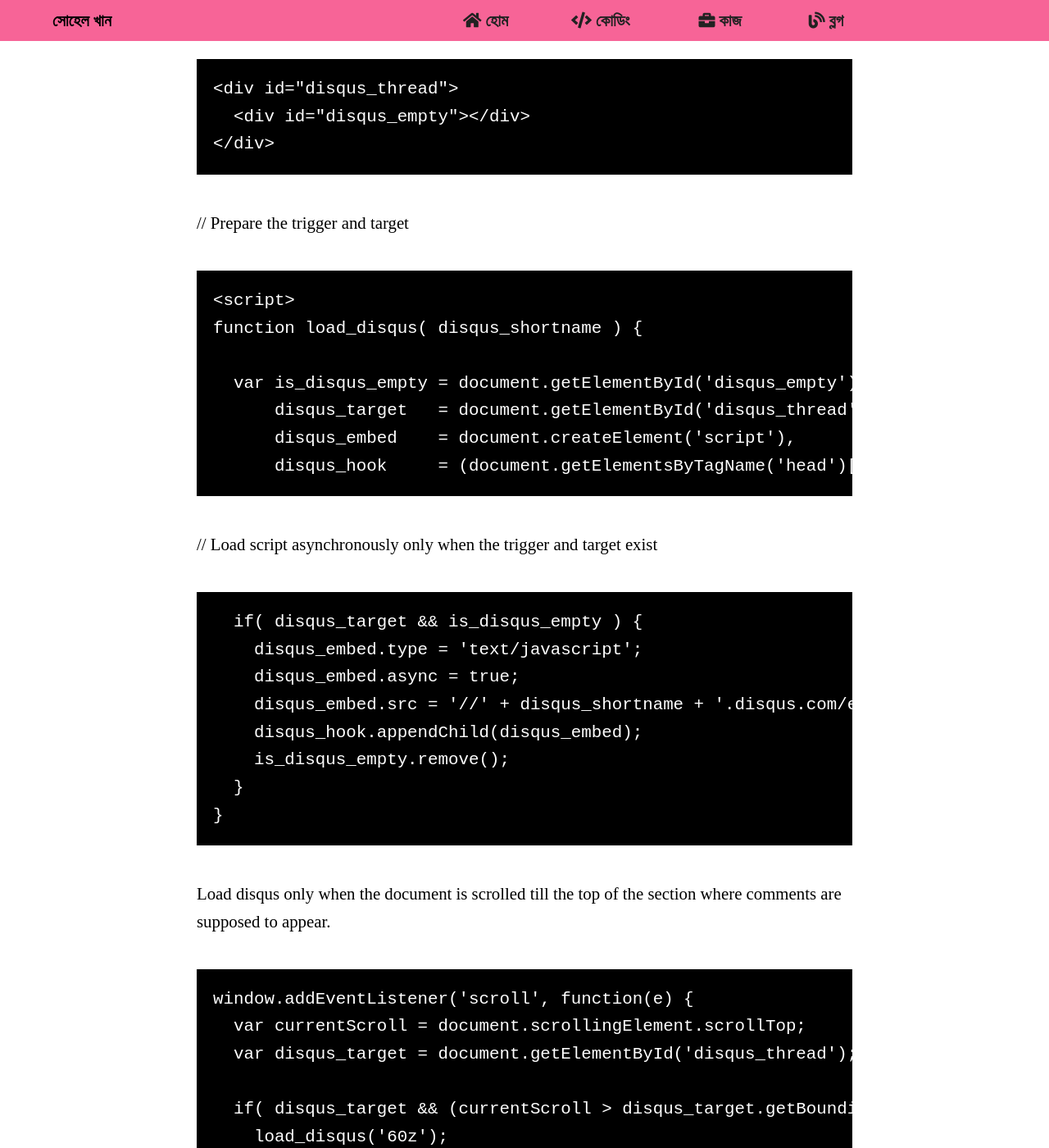
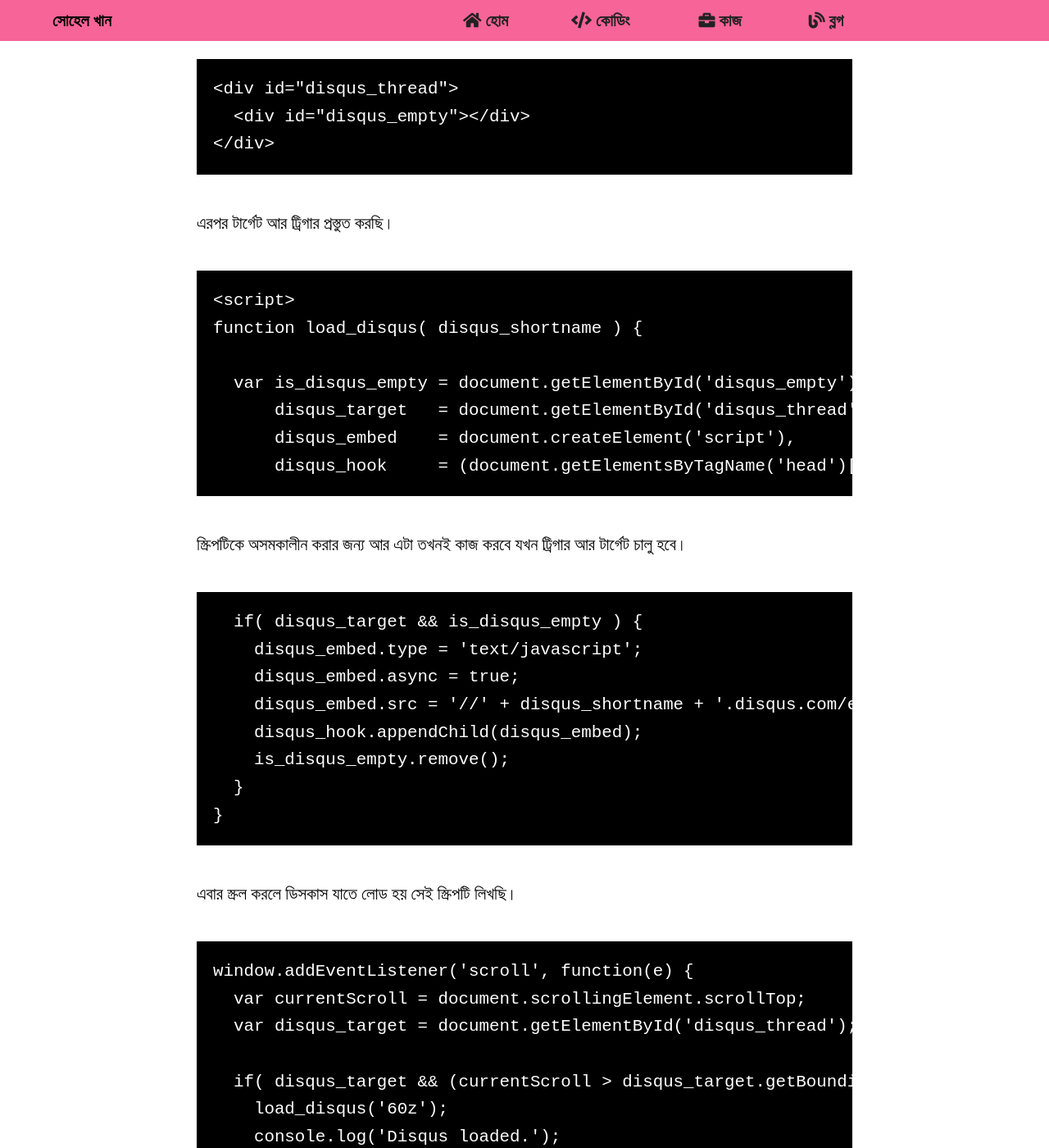
Before and after one commit to sohelkhanz/sohelkhanz.github.io, a Jekyll site: the page built from contents/markdown.md, in a window 1280 px wide and 1400 px high, scrolled down 7182 px. Shown: the whole window at 82% size. Built offline with Jekyll 4.4.1, drawn with Linux system fonts in a browser that asks for light colours; comment, search, counter and statistics services are not loaded; some of the changed text lies outside the part shown.

Commit message:
Update markdown.md

````diff
--- a/contents/markdown.md
+++ b/contents/markdown.md
@@ -164,14 +164,14 @@ permalink:
 layout:
 ---
 ```
-## কমেন্টস অন
+## কমেন্টস অন (লেজি লোড)
 কমেন্ট এ ল্যাজি ইফেক্ট জাভা স্ক্রিপ্ট ইউজ করছি যেহেতু আমি চাই না পেজে কোনো জিএস থাকে।
 ```
 <div id="disqus_thread">
   <div id="disqus_empty"></div>
 </div>
 ```
-// Prepare the trigger and target
+এরপর টার্গেট আর ট্রিগার প্রস্তুত করছি।
 ```
 <script>
 function load_disqus( disqus_shortname ) {
@@ -182,7 +182,7 @@ function load_disqus( disqus_shortname ) {
       disqus_hook     = (document.getElementsByTagName('head')[0] || document.getElementsByTagName('body')[0]);
 ```
 
-// Load script asynchronously only when the trigger and target exist
+স্ক্রিপটিকে অসমকালীন করার জন্য আর এটা তখনই কাজ করবে যখন ট্রিগার আর টার্গেট চালু হবে।
 ```
   if( disqus_target && is_disqus_empty ) {
     disqus_embed.type = 'text/javascript';
@@ -193,8 +193,7 @@ function load_disqus( disqus_shortname ) {
   }
 }
 ```
-Load disqus only when the document is scrolled till the top of the
- section where comments are supposed to appear.
+এবার স্ক্রল করলে ডিসকাস যাতে লোড হয় সেই স্ক্রিপটি লিখছি।
 ```
 window.addEventListener('scroll', function(e) {
   var currentScroll = document.scrollingElement.scrollTop;
@@ -208,7 +207,7 @@ window.addEventListener('scroll', function(e) {
 </script>
 ```
 
-স্ক্রল করে কিছুক্ষন অপেক্ষা করলে কমেন্টস দেখতে পারবেন। লেজি করার কারনে পেজ স্পিডে কোন সমস্যা হবে না।Performance চেক করতে পারেন [লাইটহাউজে](https://lighthouse-dot-webdotdevsite.appspot.com//lh/html?url=https%3A%2F%2F60z.github.io%2F)। [gtmetrix](https://gtmetrix.com/reports/60z.github.io/aQzXZHAY/)
+ স্ক্রল করে কিছুক্ষন অপেক্ষা করলে কমেন্টস দেখতে পারবেন। লেজি করার কারনে পেজ স্পিডে কোন সমস্যা হবে না।Performance চেক করতে পারেন [লাইটহাউজে](https://lighthouse-dot-webdotdevsite.appspot.com//lh/html?url=https%3A%2F%2F60z.github.io%2F)। [gtmetrix](https://gtmetrix.com/reports/60z.github.io/aQzXZHAY/)
 জিটিম্যাট্রিক্সে চেক করতে পারেন ওয়েবসাইটের সাইজ ১০ কেবির নিচে  [জিটিম্যাট্রিক্স](https://gtmetrix.com/har.html?inputUrl=/reports/60z.github.io/aQzXZHAY/net.harp&expand=true&validate=false)।
 ৫১২কেবি ক্লাবে এই ওয়েবসাইটটি গ্রীন টিমে আছে [512kb.club](https://512kb.club/) ।
 গিটহাবে আমার ওপেন সোর্স রিপুটা দেখতে পারেন [60z](https://github.com/60z/60z.github.io/)।
````
